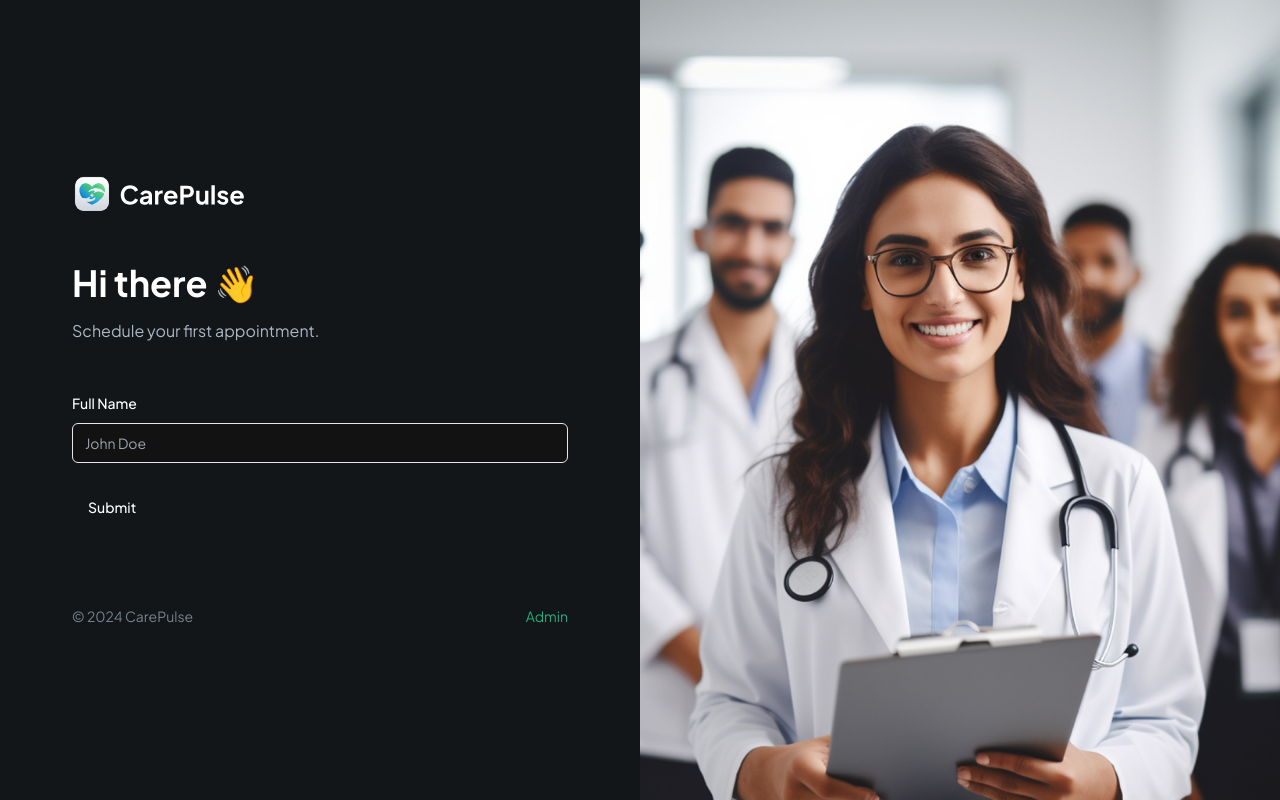
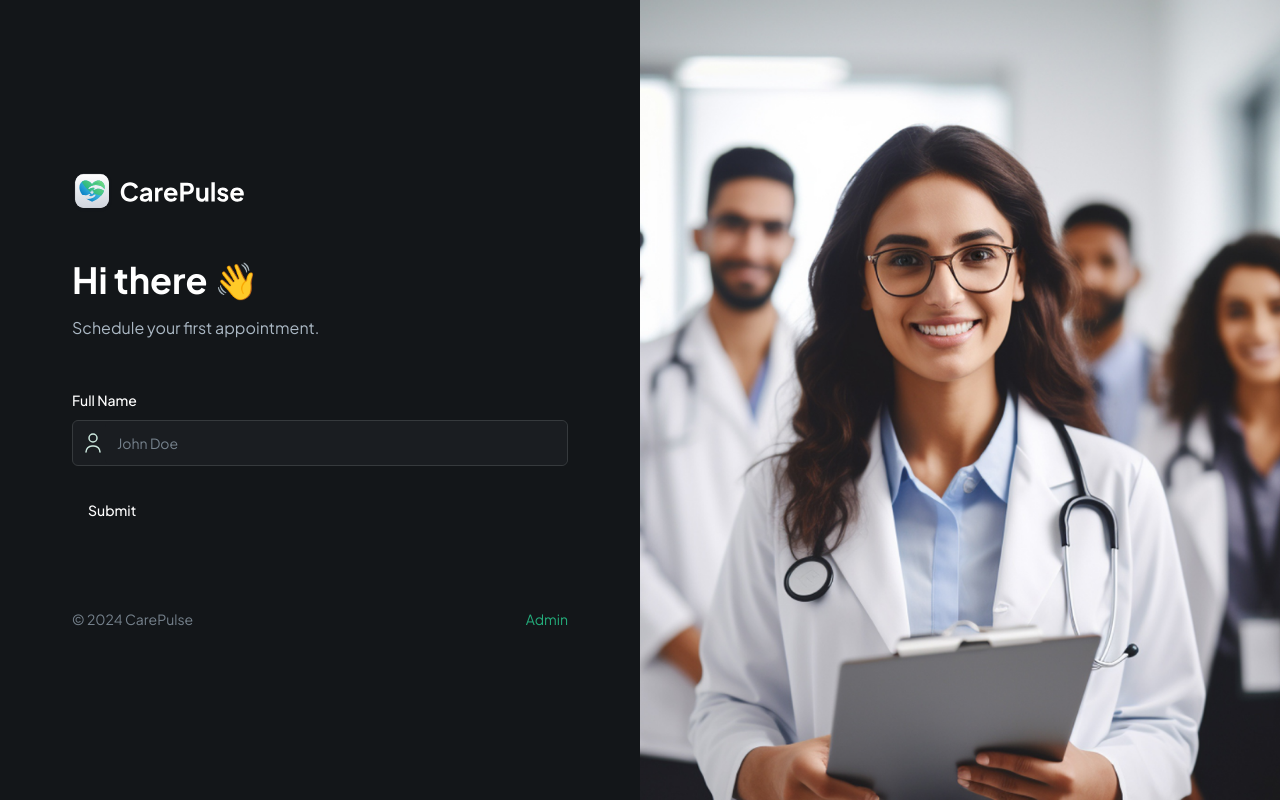
Before and after one commit to guimattos1249/carepulse, a Next.js app: page / in a window 1280 px wide. Built offline with nearby package versions, Linux system fonts and the light colour scheme.

Commit message:
feat: making RenderField with switch

```diff
--- a/components/CustomFormField.tsx
+++ b/components/CustomFormField.tsx
@@ -10,6 +10,7 @@
   FormMessage
 } from "@/components/ui/form"
 import { Input } from "@/components/ui/input"
+import Image from "next/image";
 import { Control } from 'react-hook-form'
 import { FormFieldType } from './forms/PatientForm'
 
@@ -29,12 +30,32 @@
 }
 
 const RenderField = ({ field, props }: {field: any, props: CustomProps}) => {
-    return (
-        <Input
-            type="text"
-            placeholder='John Doe'
-        />
-    )
+    const { fieldType, iconSrc, iconAlt, placeholder } = props;
+    switch (fieldType) {
+        case FormFieldType.INPUT:
+            return (
+                <div className="flex rounded-md border border-dark-500 bg-dark-400">
+                    {iconSrc && (
+                        <Image
+                            src={iconSrc}
+                            height={24}
+                            width={24}
+                            alt={iconAlt || 'icon'}
+                            className="ml-2"
+                        />
+                    )}
+                    <FormControl>
+                        <Input
+                            placeholder={placeholder}
+                            {...field}
+                            className='shad-input border-0'
+                        />
+                    </FormControl>
+                </div>
+            )
+        default:
+            break;
+    }
 }
 
 const CustomFormField = (props: CustomProps) => {
```
